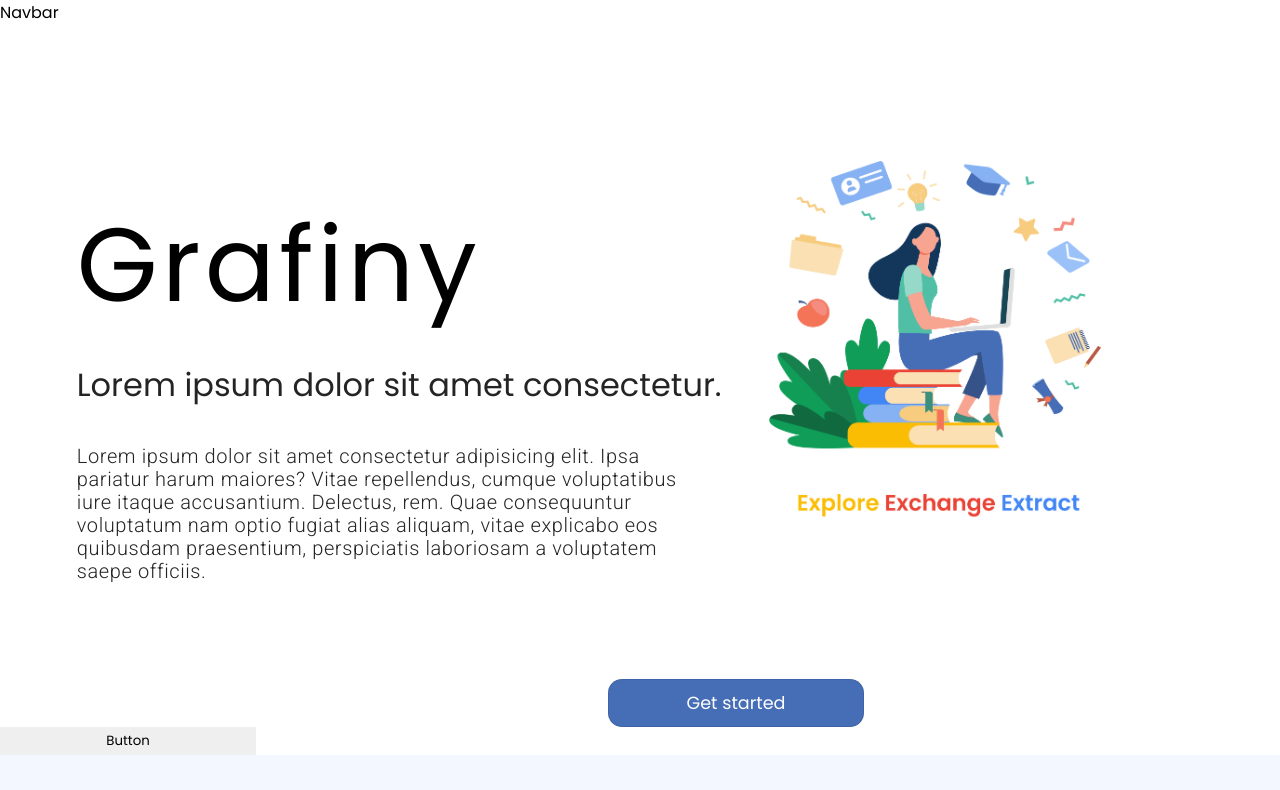
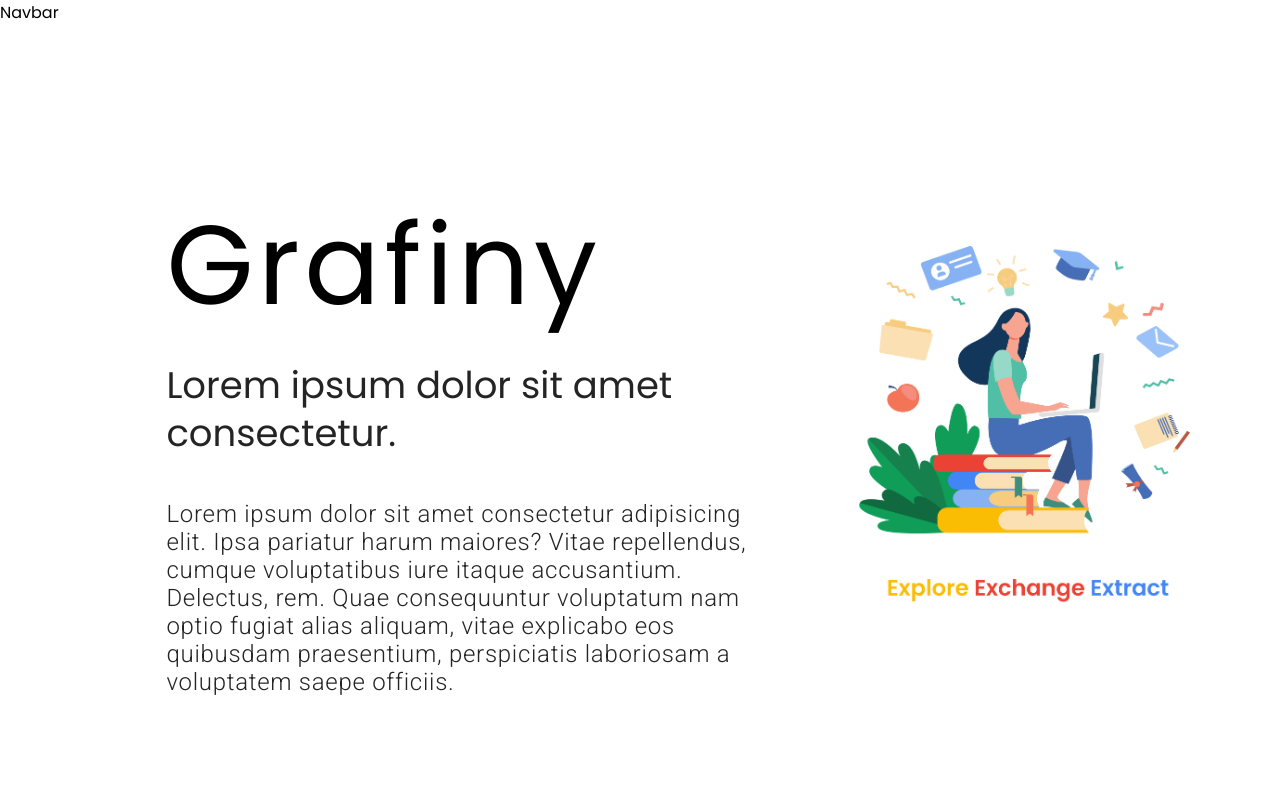
Before and after one commit to gdsc-nits-org/grafiny-client, a React (Vite) app: page / in a window 1280 px wide. Shown: the top 790 px of the page. Built offline with nearby package versions, Linux system fonts and the light colour scheme.

Commit message:
made changes to font sizes

```diff
--- a/src/Components/Landing/Landing.module.scss
+++ b/src/Components/Landing/Landing.module.scss
@@ -9,6 +9,8 @@
 
 .header {
   display: flex;
+  justify-content: center;
+  align-items: center;
   flex-direction: row;
   height: 100%;
 
@@ -30,7 +32,7 @@
       font-family: var(--gdsc-font-1);
       font-style: normal;
       font-weight: 400;
-      font-size: 6.5rem;
+      font-size: 7rem;
       line-height: 12rem;
 
       color: #000000;
@@ -49,7 +51,7 @@
       font-family: var(--gdsc-font-1);
       font-style: normal;
       font-weight: 400;
-      font-size: 32px;
+      font-size: 37px;
       line-height: 48px;
       /* identical to box height */
 
@@ -70,8 +72,8 @@
       font-family: var(--gdsc-font-2);
       font-style: normal;
       font-weight: 300;
-      font-size: 20px;
-      line-height: 23px;
+      font-size: 24px;
+      line-height: 28px;
       letter-spacing: 0.03em;
 
       color: var(--title-color);
```
